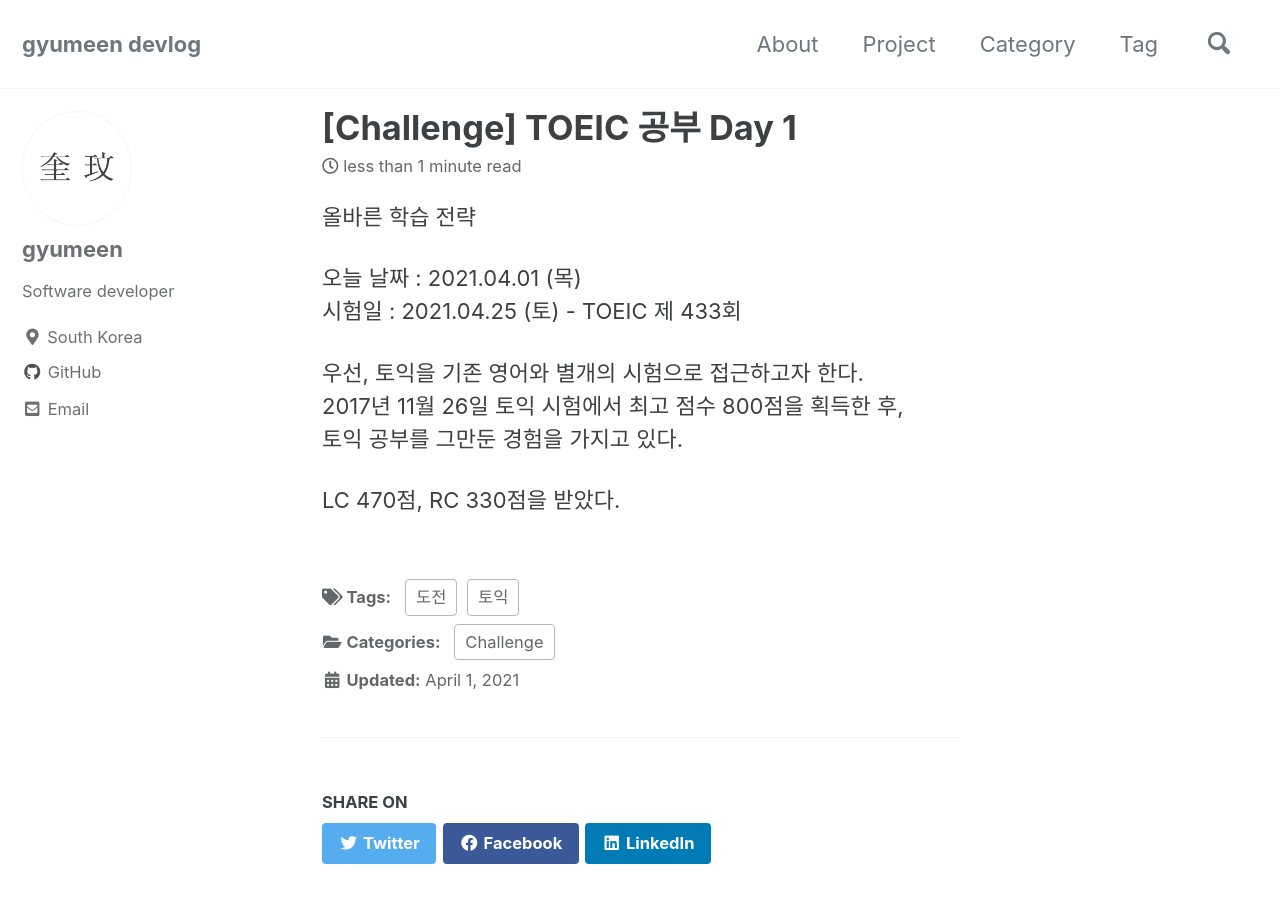
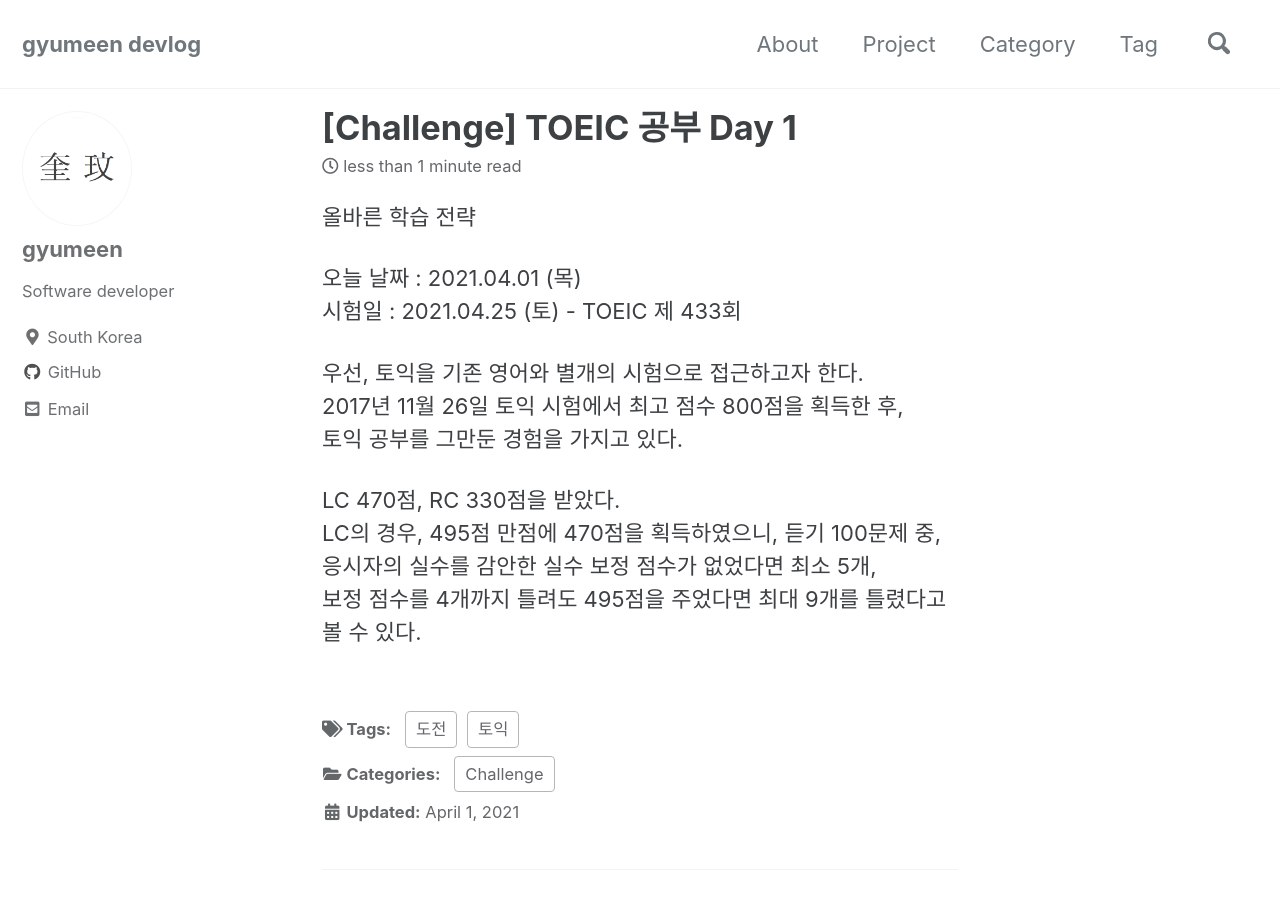
Before and after one commit to gyumeen/gyumeen.github.io, a Jekyll site: the page built from _posts/2021/Challenge/TOEIC/2021-04-01-[Toeic]1.md, in a window 1280 px wide and 900 px high. Built offline with Jekyll 4.4.1, drawn with Linux system fonts in a browser that asks for light colours; cached includes are drawn as plain includes; comment, search, counter and statistics services are not loaded.

Commit message:
Update 2021-04-01-[Toeic]1.md

```diff
--- a/_posts/2021/Challenge/TOEIC/2021-04-01-[Toeic]1.md
+++ b/_posts/2021/Challenge/TOEIC/2021-04-01-[Toeic]1.md
@@ -20,3 +20,6 @@ last_modified_at: 2021-04-01
 토익 공부를 그만둔 경험을 가지고 있다.
 
 LC 470점, RC 330점을 받았다.
+LC의 경우, 495점 만점에 470점을 획득하였으니,
+듣기 100문제 중, 응시자의 실수를 감안한 실수 보정 점수가 없었다면 최소 5개,
+보정 점수를 4개까지 틀려도 495점을 주었다면 최대 9개를 틀렸다고 볼 수 있다.
```
